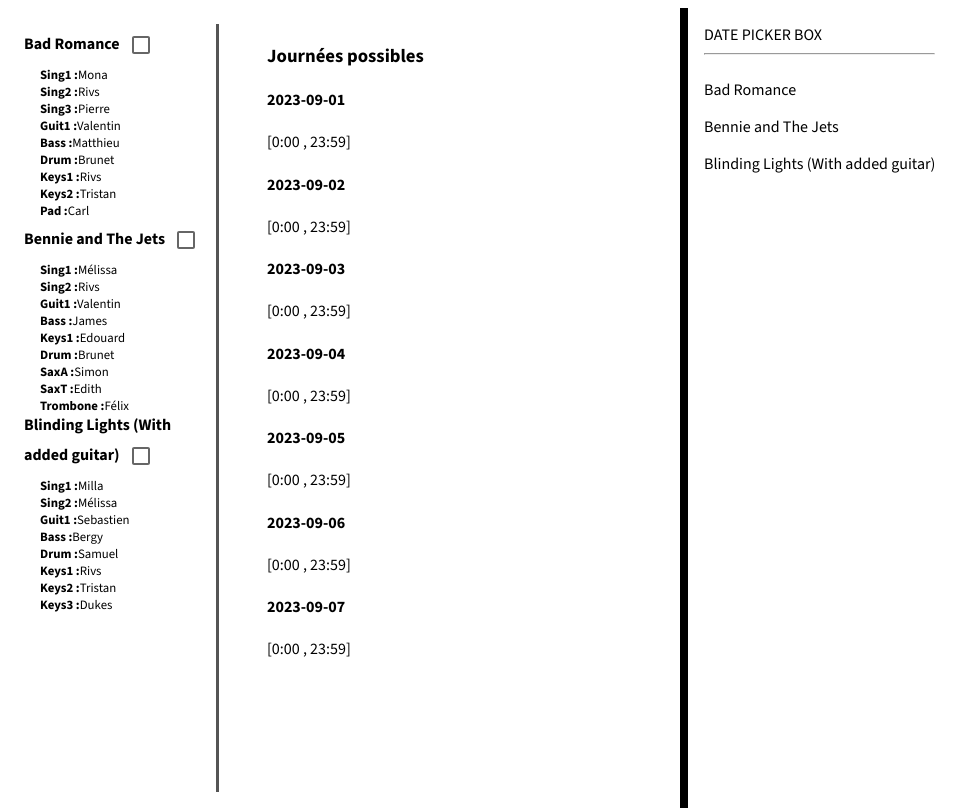
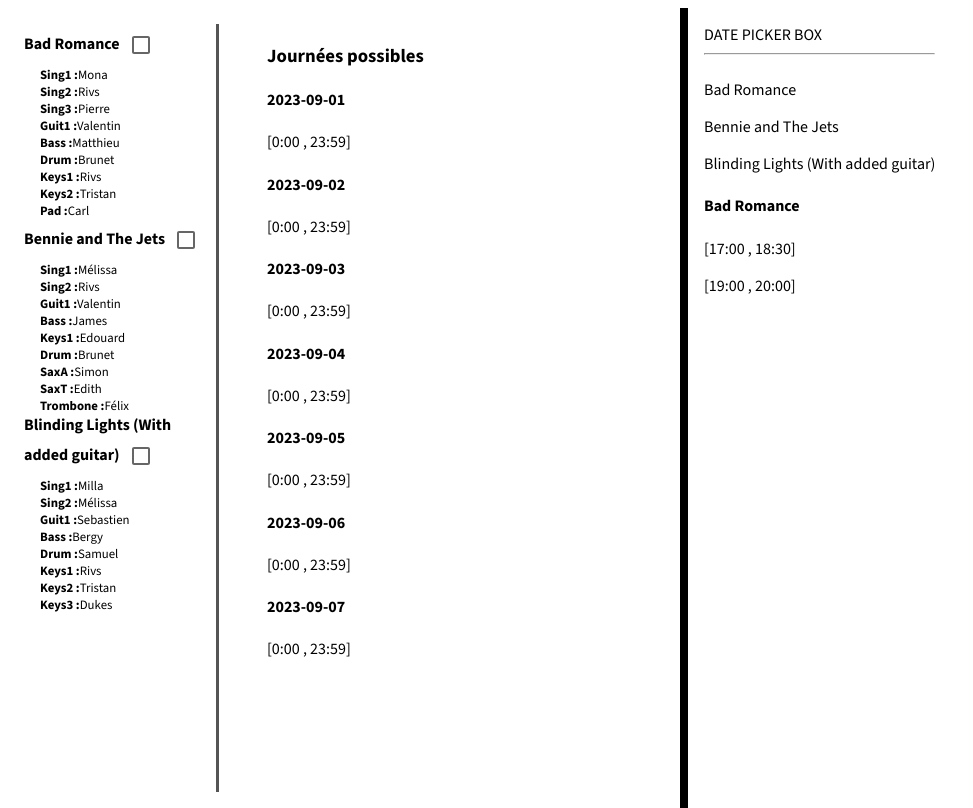
Before and after one commit to phbru/polyjam-station, a React (Vite) app: page / in a window 1280 px wide. Shown: the whole page, without its empty margins (0-973 px from the left). Built offline with nearby package versions, Linux system fonts and the light colour scheme.

Commit message:
SongsByDate works for BadRomance

```diff
--- a/src/components/SongsForPickedDateBox.tsx
+++ b/src/components/SongsForPickedDateBox.tsx
@@ -2,10 +2,36 @@ import { useState } from "react";
 import { songsData } from "../data/songsData";
 import { SongListData } from "../interfaces/SongListData";
 import { Song } from "../interfaces/Song";
+import { availabilities } from "../data/availabilitiesData";
+import { Availability } from "../interfaces/Availability";
+import { convertedAvailabilities } from "../constants/convertedAvailabilities";
+import { findPossibleIntervals } from "../scenes/dashboard/helpers";
+import { DailyPossibleInterval } from "../types/DailyPossibleInterval";
+import { TimeInterval } from "../interfaces/TimeInterval";
 
 const SongsForPickedDateBox = () => {
   const [possibleSongs, setPossibleSongs] = useState<Array<Song>>(
     Object.values(songsData)
+  );
+
+  // const dayAvailabilities: Availability = convertedAvailabilities["2023-09-02"];
+  // const transformedAvailabilities: Availability = {};
+
+  // const musicians = songsData["Bad Romance"].musicians;
+  // for (const musicianKey in musicians) {
+  //   const musicianName = musicians[musicianKey];
+  //   if (availabilities.hasOwnProperty(musicianName)) {
+  //     transformedAvailabilities[musicianName] = dayAvailabilities[musicianName];
+  //   }
+  // }
+
+  const badRomanceMusiciansSet = new Set(
+    Object.values(songsData["Bad Romance"].musicians)
+  );
+
+  const badRomanceTimeSlot: DailyPossibleInterval[] = findPossibleIntervals(
+    { "2023-09-01": convertedAvailabilities["2023-09-01"] },
+    badRomanceMusiciansSet
   );
 
   return (
@@ -13,6 +39,12 @@ const SongsForPickedDateBox = () => {
       {possibleSongs.map((song: Song) => (
         <p>{song.name}</p>
       ))}
+      <h4>Bad Romance</h4>
+      {badRomanceTimeSlot[0][1]?.map((timeSlot: TimeInterval, index) => (
+        <p key={index}>
+          [{timeSlot.start.toString()} , {timeSlot.end.toString()}]
+        </p>
+      ))}
     </div>
   );
 };
```
